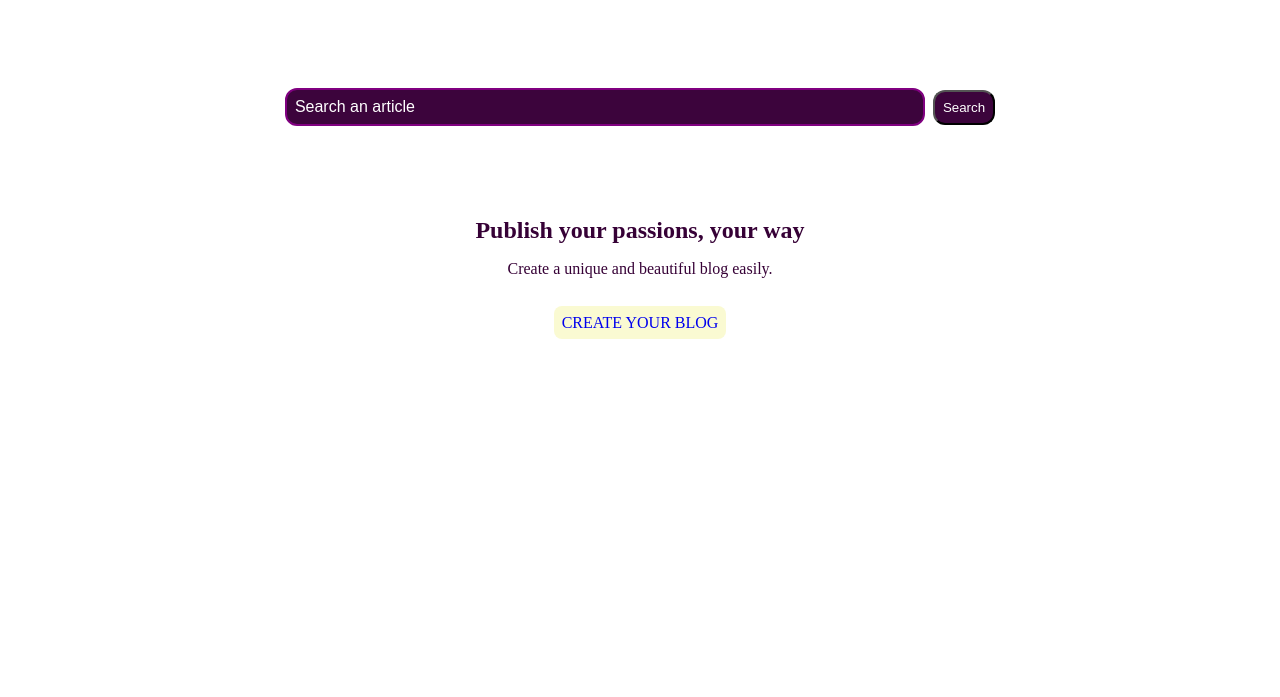
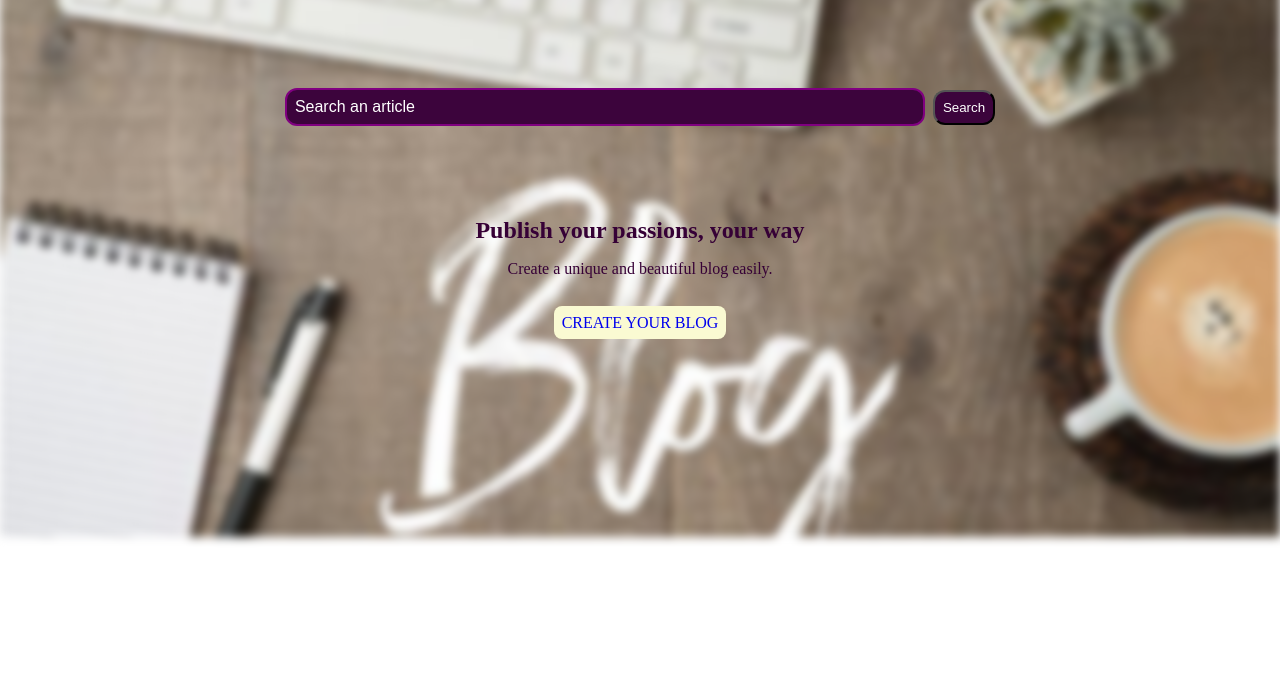
Before and after one commit to Goutam96801/Blogging_Interface, a plain HTML site: page index.html in a window 1280 px wide. Shown: the part 103-800 px from the top of the page. Drawn offline with Linux system fonts and the light colour scheme.

Commit message:
Update style.css

```diff
--- a/CSS/style.css
+++ b/CSS/style.css
@@ -14,7 +14,7 @@
 	left: 0;
 	width: 100%;
 	height: 200%;
-	background-image: url(Images/bg-img.png);
+	background-image: url(/Images/bg-img.png);
 	background-repeat: no-repeat;
 	background-size:cover;
 	filter: blur(5px);
```
